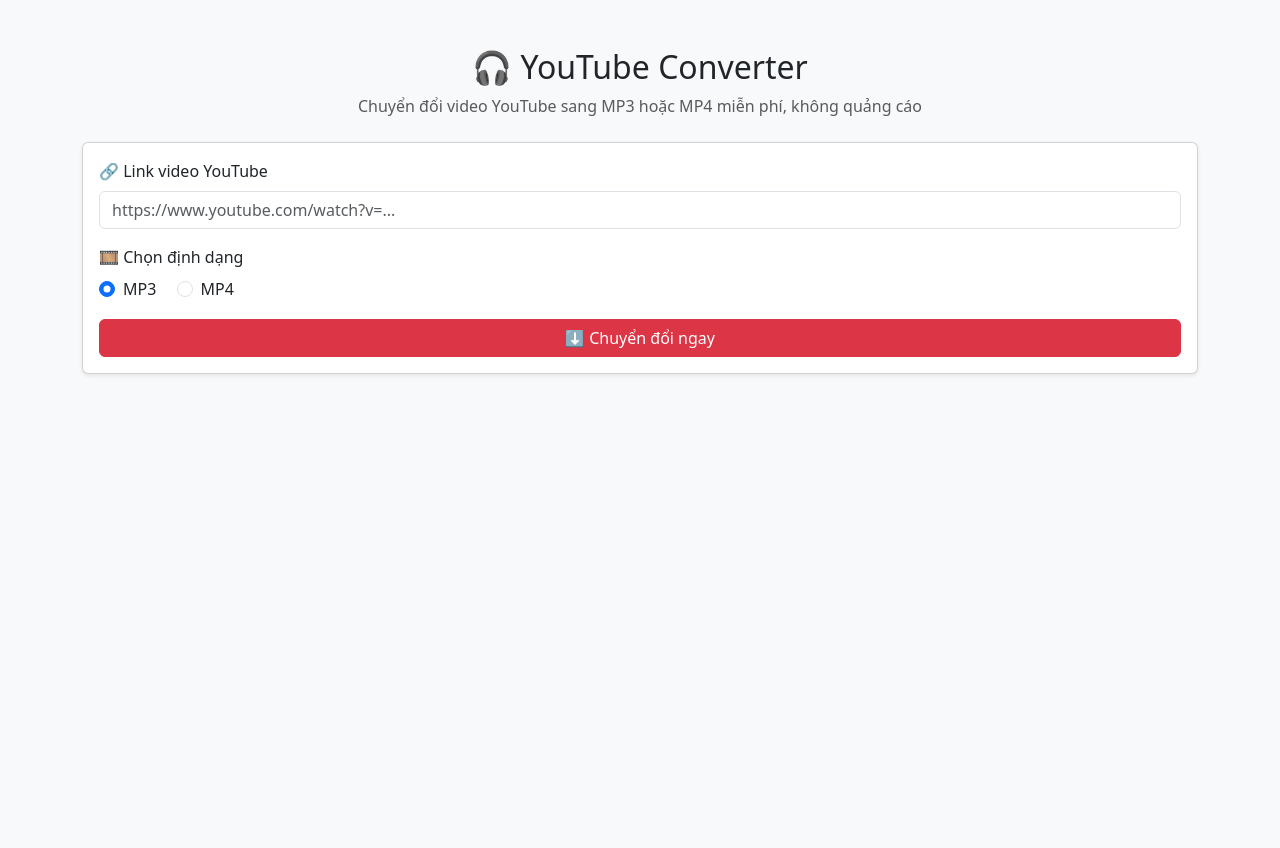
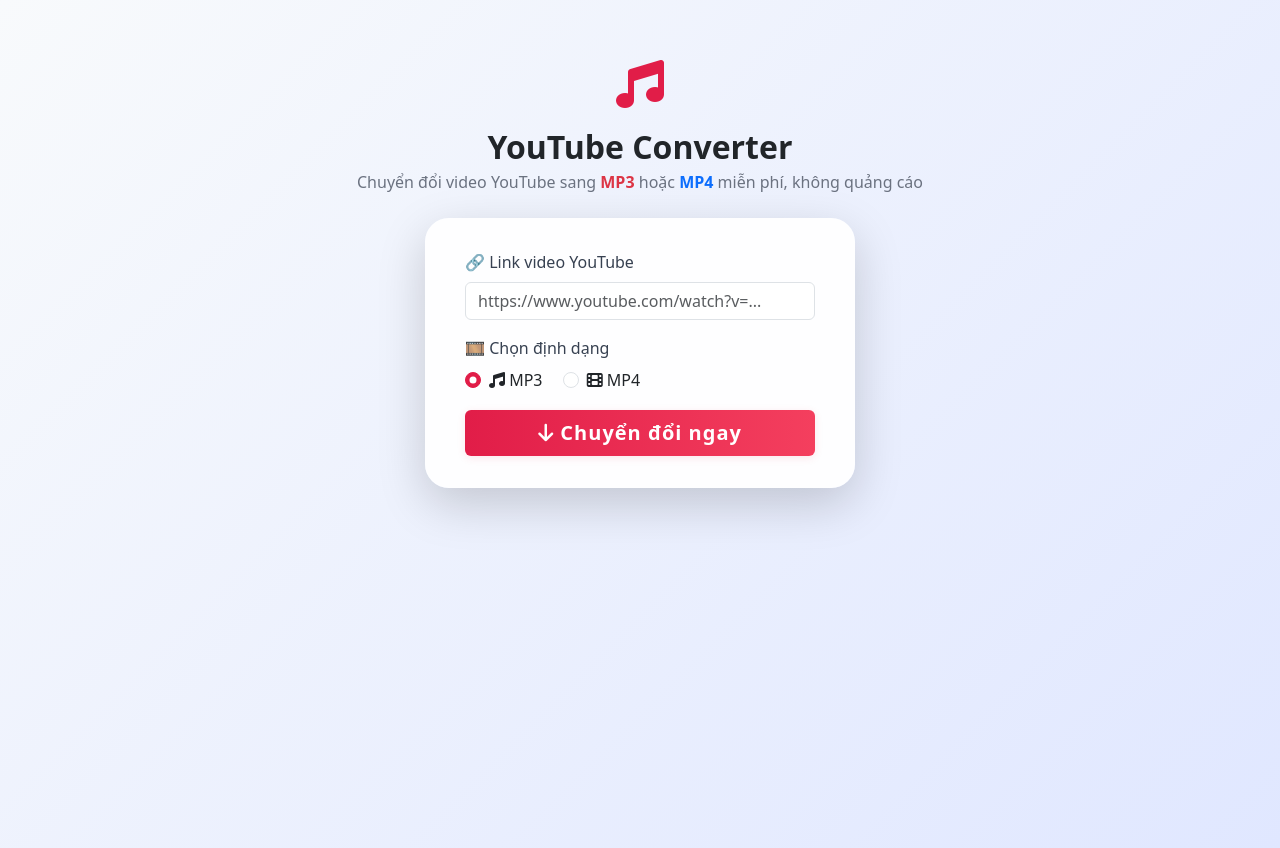
Before and after one commit to SuyMeoz/ytconverter, a plain HTML site: page index.html in a window 1280 px wide. Before the commit the page ends 800 px from the top, so only its background shows below. Drawn offline with nearby package versions, Linux system fonts and the light colour scheme.

Commit message:
nâng cấp giao diện người dùng

```diff
--- a/index.html
+++ b/index.html
@@ -5,21 +5,75 @@
   <meta name="viewport" content="width=device-width, initial-scale=1">
   <title>YT Converter</title>
   <link href="https://cdn.jsdelivr.net/npm/bootstrap@5.3.0/dist/css/bootstrap.min.css" rel="stylesheet">
+  <link rel="stylesheet" href="https://cdnjs.cloudflare.com/ajax/libs/font-awesome/6.4.2/css/all.min.css">
+  <style>
+    body {
+      background: linear-gradient(135deg, #f8fafc 0%, #e0e7ff 100%);
+      min-height: 100vh;
+    }
+    .logo {
+      font-size: 3rem;
+      color: #e11d48;
+      margin-bottom: 0.5rem;
+      animation: pop 1s cubic-bezier(.17,.67,.83,.67);
+    }
+    @keyframes pop {
+      0% { transform: scale(0.7); opacity: 0; }
+      100% { transform: scale(1); opacity: 1; }
+    }
+    .card {
+      border-radius: 1.5rem;
+      box-shadow: 0 8px 32px 0 rgba(31, 38, 135, 0.12);
+      border: none;
+      background: rgba(255,255,255,0.95);
+    }
+    .form-control:focus {
+      border-color: #6366f1;
+      box-shadow: 0 0 0 0.2rem rgba(99,102,241,.15);
+    }
+    .form-check-input:checked {
+      background-color: #e11d48;
+      border-color: #e11d48;
+    }
+    .btn-danger {
+      background: linear-gradient(90deg, #e11d48 0%, #f43f5e 100%);
+      border: none;
+      font-weight: 600;
+      letter-spacing: 1px;
+      transition: background 0.2s, transform 0.2s;
+      box-shadow: 0 2px 8px 0 rgba(225,29,72,0.10);
+    }
+    .btn-danger:hover, .btn-danger:focus {
+      background: linear-gradient(90deg, #be185d 0%, #e11d48 100%);
+      transform: translateY(-2px) scale(1.03);
+    }
+    .card-body {
+      padding: 2rem 2.5rem;
+    }
+    .mb-3 label.form-label {
+      font-weight: 500;
+      color: #374151;
+    }
+    .text-muted {
+      color: #6b7280 !important;
+    }
+  </style>
 </head>
 <body class="bg-light">
 
   <div class="container mt-5">
     <div class="text-center mb-4">
-      <h2>🎧 YouTube Converter</h2>
-      <p class="text-muted">Chuyển đổi video YouTube sang MP3 hoặc MP4 miễn phí, không quảng cáo</p>
+      <div class="logo"><i class="fa-solid fa-music"></i></div>
+      <h2 class="fw-bold mb-1">YouTube Converter</h2>
+      <p class="text-muted">Chuyển đổi video YouTube sang <span class="fw-semibold text-danger">MP3</span> hoặc <span class="fw-semibold text-primary">MP4</span> miễn phí, không quảng cáo</p>
     </div>
 
-    <div class="card shadow-sm">
+    <div class="card shadow-lg mx-auto" style="max-width: 430px;">
       <div class="card-body">
         <form>
           <div class="mb-3">
             <label for="yt-url" class="form-label">🔗 Link video YouTube</label>
-            <input type="url" class="form-control" id="yt-url" placeholder="https://www.youtube.com/watch?v=...">
+            <input type="url" class="form-control" id="yt-url" placeholder="https://www.youtube.com/watch?v=..." required>
           </div>
 
           <div class="mb-3">
@@ -27,16 +81,16 @@
             <div>
               <div class="form-check form-check-inline">
                 <input class="form-check-input" type="radio" name="format" id="mp3" value="mp3" checked>
-                <label class="form-check-label" for="mp3">MP3</label>
+                <label class="form-check-label" for="mp3"><i class="fa-solid fa-music"></i> MP3</label>
               </div>
               <div class="form-check form-check-inline">
                 <input class="form-check-input" type="radio" name="format" id="mp4" value="mp4">
-                <label class="form-check-label" for="mp4">MP4</label>
+                <label class="form-check-label" for="mp4"><i class="fa-solid fa-film"></i> MP4</label>
               </div>
             </div>
           </div>
 
-          <button type="submit" class="btn btn-danger w-100">⬇️ Chuyển đổi ngay</button>
+          <button type="submit" class="btn btn-danger w-100 fs-5 py-2"><i class="fa-solid fa-arrow-down"></i> Chuyển đổi ngay</button>
         </form>
       </div>
     </div>
```
